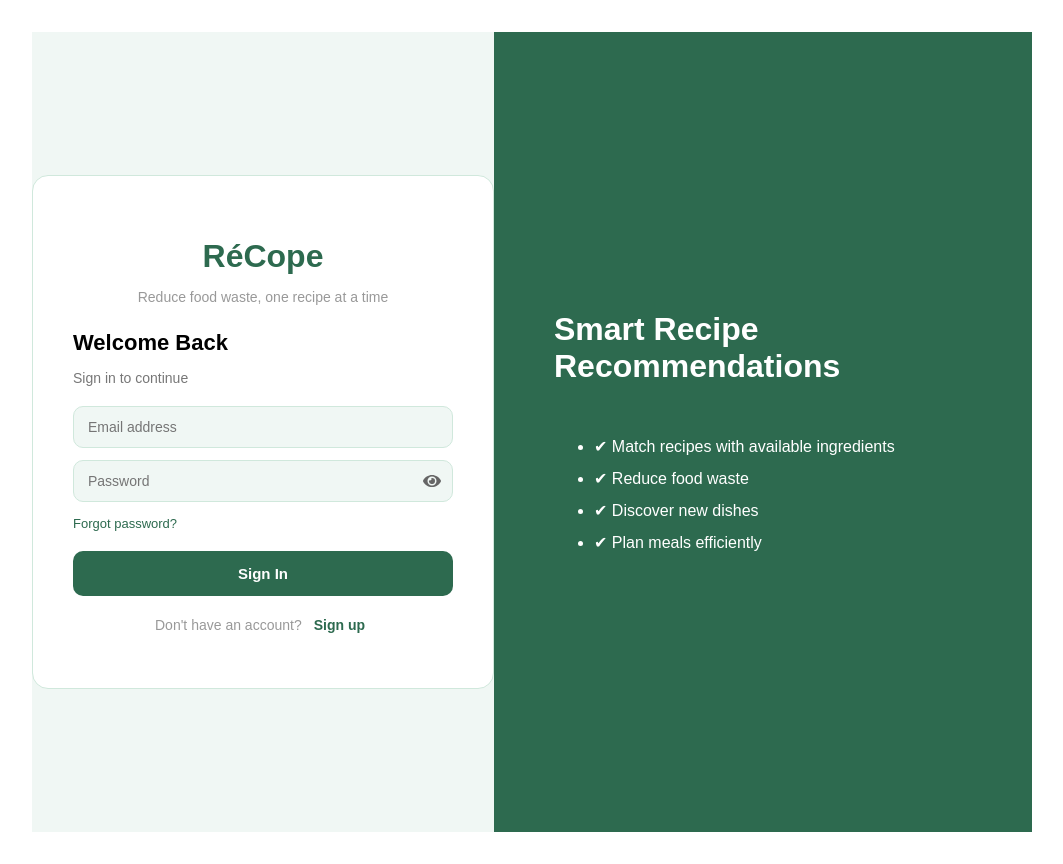
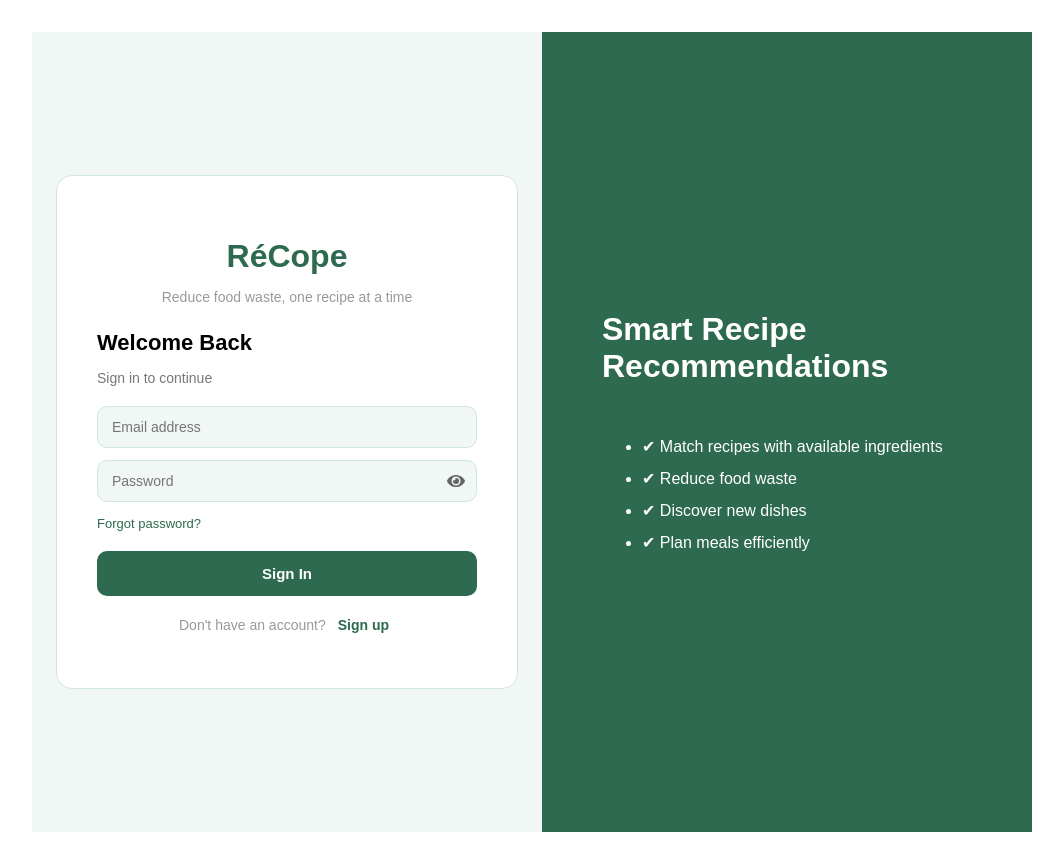
Before and after one commit to iamwhoiam3000/Recope-Final-Web-and-Mobile, a React (Create React App) app in the folder frontend/web/: page / in a window 1280 px wide. Shown: the whole page, without its empty margins (108-1171 px from the left). Built offline with nearby package versions, Linux system fonts and the light colour scheme; no server answers.

Commit message:
Fix login page layout

```diff
--- a/frontend/web/src/pages/Login.tsx
+++ b/frontend/web/src/pages/Login.tsx
@@ -96,7 +96,14 @@ if (error) {
 };
 
   return (
-    <div style={{ display: "flex", height: "100vh", fontFamily: "sans-serif" }}>
+    <div
+  style={{
+    display: "flex",
+    minHeight: "100vh",
+    fontFamily: "sans-serif",
+    overflow: "hidden",
+  }}
+>
       {/* LEFT SIDE */}
       <div
         style={{
@@ -104,6 +111,8 @@ if (error) {
           display: "flex",
           justifyContent: "center",
           alignItems: "center",
+          padding: 24,
+          boxSizing: "border-box",
           backgroundColor: GREEN.light,
         }}
       >
```
